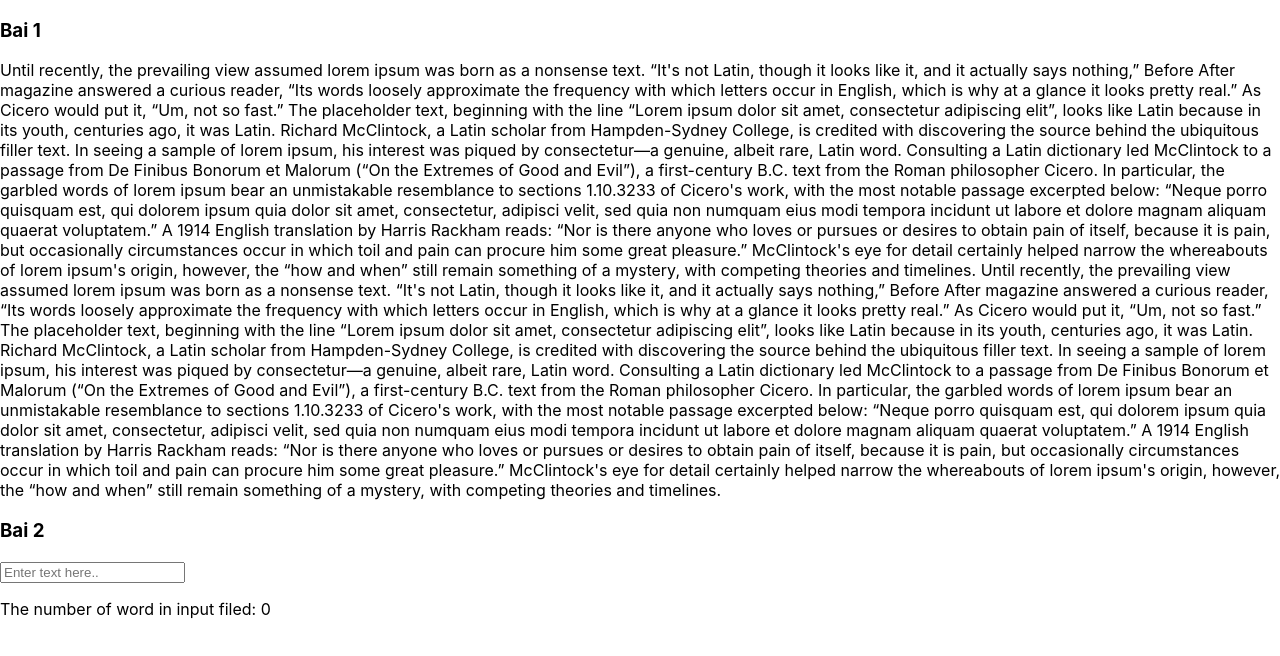
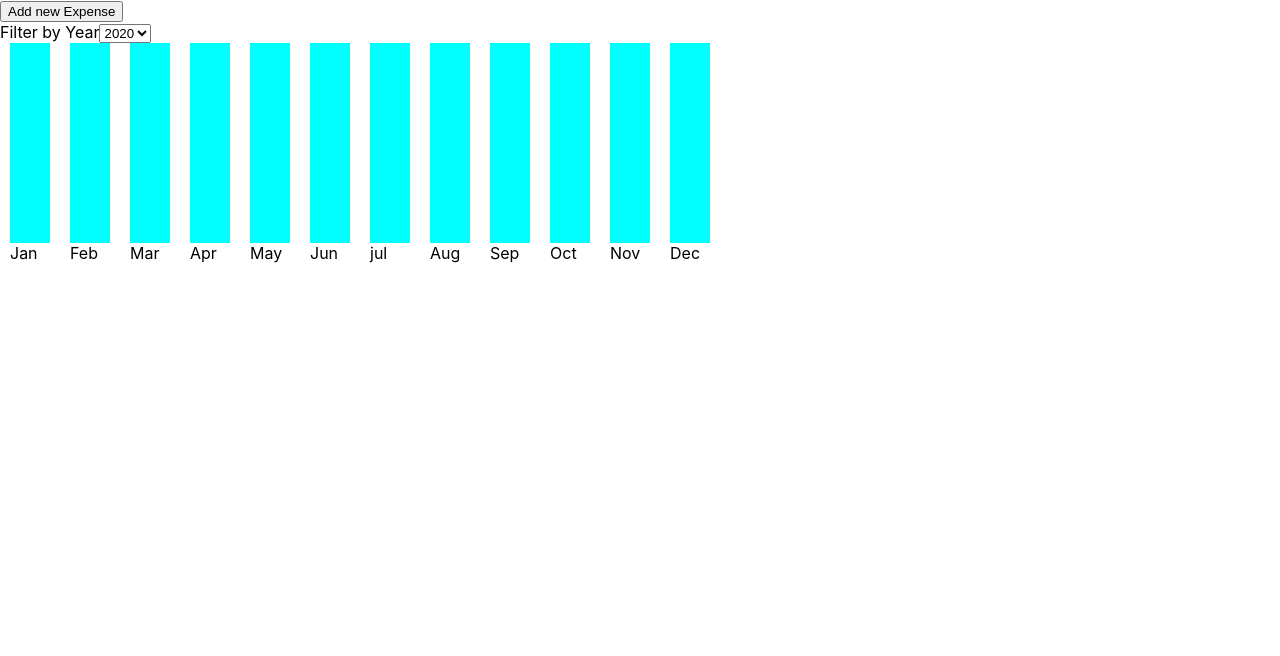
Before and after one commit to thanhsonnguyen-gif/MindX-CIJS73, a React (Create React App) app in the folder session-tree/: page / in a window 1280 px wide. Shown: the top 656 px of the page. Built offline with nearby package versions, Linux system fonts and the light colour scheme.

Commit message:
update assignment 1

```diff
--- a/session-tree/src/App.js
+++ b/session-tree/src/App.js
@@ -1,8 +1,8 @@
 import "./App.css";
-import Session_8 from './session-8/session-8'
+import ExpenseApp from './assignment-1/assignment-1'
 
 function App() {
-  return <Session_8 />
+  return <ExpenseApp />
 }
 
 export default App;
--- a/session-tree/src/assignment-1/Detailsession/components/FilterBar.js
+++ b/session-tree/src/assignment-1/Detailsession/components/FilterBar.js
@@ -1,6 +1,7 @@
 import "./FilterBar.css";
 const FilterBar = (props) => {
   const { label, percenstage } = props;
+  console.log(label);
   return (
     <div className="filterBar-container">
       <div className="filterBar-outer">
--- a/session-tree/src/assignment-1/Detailsession/components/Monthstatistic.js
+++ b/session-tree/src/assignment-1/Detailsession/components/Monthstatistic.js
@@ -35,7 +35,7 @@ const MonthStatistic = (props) => {
   return (
     <div style={{ display: "flex" }}>
       {monthNames.map((month, idx) => {
-        <FilterBar label={month} percenstage={getMonthPercentage(idx + 1)} />;
+        return <FilterBar label={month} percenstage={getMonthPercentage(idx + 1)} />;
       })}
     </div>
   );
```
